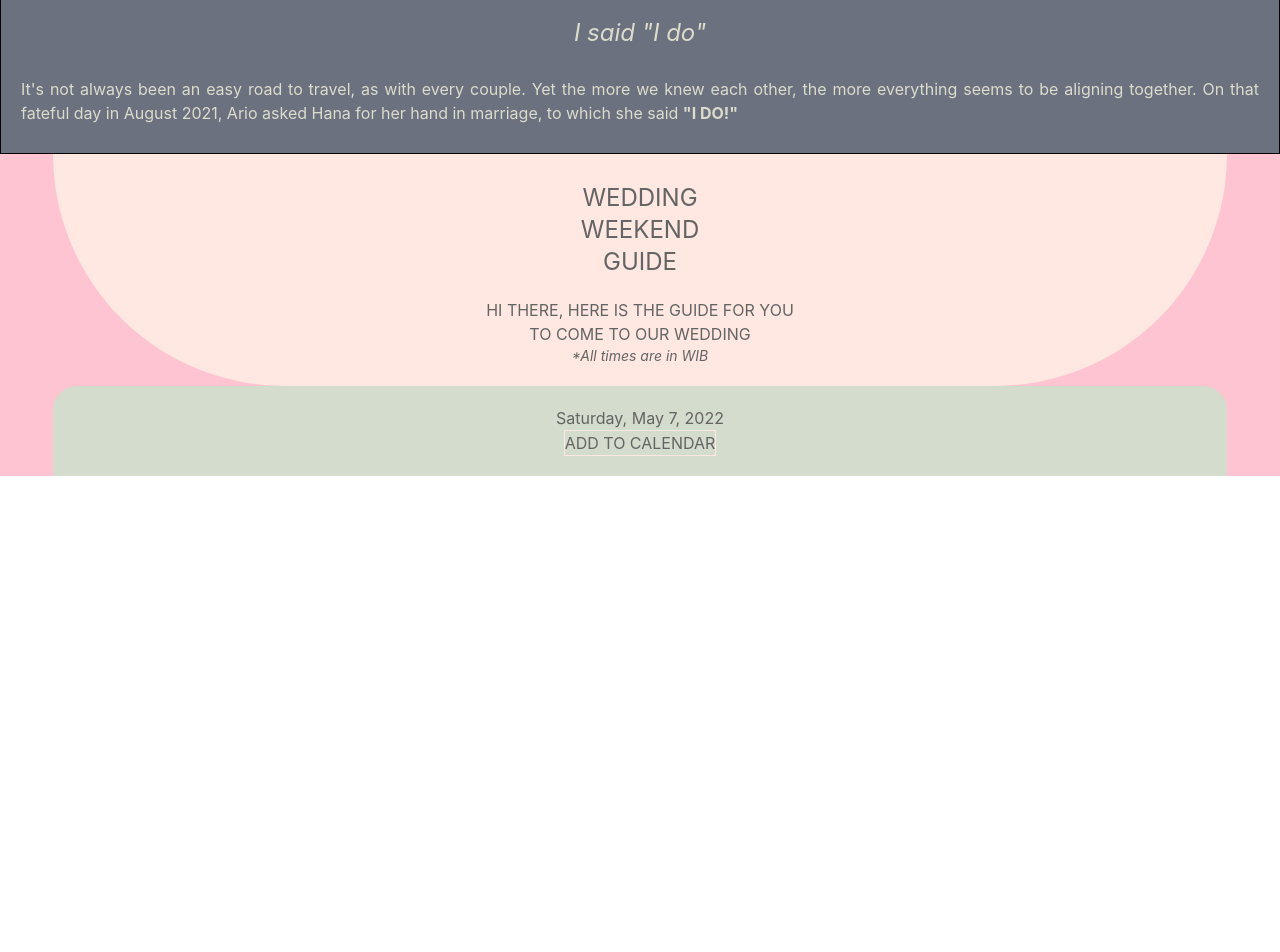
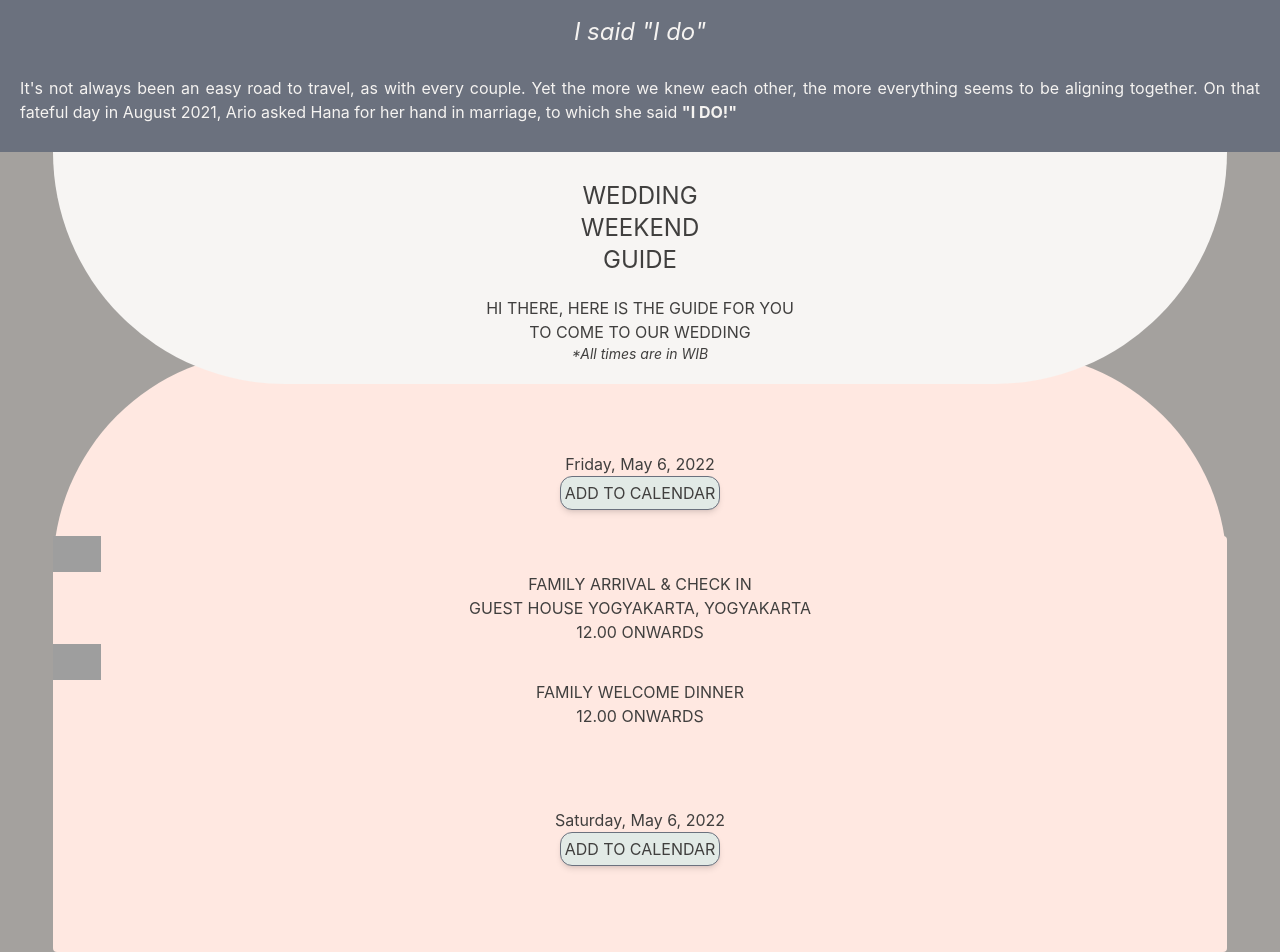
Before and after one commit to ariobintangn/hana-bintang-invitation, a React (Create React App) app in the folder hana-bintang-invitation/: page / in a window 1280 px wide. Shown: the part 694-1646 px from the top of the page. Before the commit the page ends 1170 px from the top, so only its background shows below. Built offline with nearby package versions, Linux system fonts and the light colour scheme; grey boxes are pictures that could not be loaded.

Commit message:
adding details on guide

```diff
--- a/hana-bintang-invitation/src/App.js
+++ b/hana-bintang-invitation/src/App.js
@@ -4,14 +4,14 @@ import journey from "./assets/journey1.png";
 
 function App() {
   return (
-    <div className="bg-card2 h-full text-brokenWhite">
+    <div className="bg-cgrey h-screen text-brokenWhite flex-col flex-wrap">
       <h1 className="text-3xl font-bold underline">Hello world!</h1>
-      {/* <Journey className="bg-card1 bg-card2 text-right text-inline"/> */}
+      {/* <Journey className="bg-card1 bg-cgrey text-right text-inline"/> */}
 
       {/* JOURNEY */}
-      <div className="bg-card2 border border-black text-left p-5 flex-col">
+      <div className="bg-cgrey text-left p-5 flex-col">
         <div className="text-xl">
-          <div className="bg-card2 py-2 flex items-center">
+          <div className="bg-cgrey py-2 flex items-center">
             <p>OUR JOURNEY STARTED</p>
             <img
               alt="our wedding"
@@ -44,10 +44,10 @@ function App() {
         </p>
       </div>
 
-      {/* I SAID I DO */}
-      <div className="h-1/2 bg-card3 text-gray relative flex justify-center">
+      {/* GUIDE*/}
+      <div className="bg-cgrey2 text-gray relative flex justify-center h-full">
         <div className="h-full w-11/12">
-          <div className="bg-card4 rounded-b-full text-center p-5 w-full overflow-hidden">
+          <div className="bg-cpeach2 rounded-b-full relative text-center p-5 w-full z-10">
             <h1 className="py-2 text-2xl mb-3">
               WEDDING
               <br />
@@ -63,9 +63,44 @@ function App() {
             <p className="italic text-sm">*All times are in WIB</p>
           </div>
 
-          <div className="bg-card5 h-full rounded-t-3xl text-center p-5">
-            <h1>Saturday, May 7, 2022</h1>
-            <button className="border-card4 border">ADD TO CALENDAR</button>
+          <div className="bg-cpeach rounded-t-full text-center p-5 absolute top-1/4 w-11/12">
+            <div className="mt-10 p-10">
+              <h1>Friday, May 6, 2022</h1>
+              <button className="border-cgrey border bg-cgrey3 rounded-xl shadow-md p-1 hover:bg-cgrey hover:text-white">
+                ADD TO CALENDAR
+              </button>
+            </div>
+          </div>
+
+          <div className="bg-cpeach rounded text-center bottom-0 top-96 absolute w-11/12 flex-col flex-wrap">
+            <div className="left-1/2 items-center object-center">
+              <img
+                src="https://upload.wikimedia.org/wikipedia/commons/f/fd/20_airtransportation_inv.svg"
+                className="w-12"
+              />
+            </div>
+            <div className="">
+              <h1>FAMILY ARRIVAL & CHECK IN</h1>
+              <h2>GUEST HOUSE YOGYAKARTA, YOGYAKARTA</h2>
+              <h2>12.00 ONWARDS</h2>
+            </div>
+            <div className="left-1/2 items-center object-center">
+              <img
+                src="https://upload.wikimedia.org/wikipedia/commons/f/fd/20_airtransportation_inv.svg"
+                className="w-12"
+              />
+            </div>
+            <div className="">
+              <h1>FAMILY WELCOME DINNER</h1>
+              <h2>12.00 ONWARDS</h2>
+            </div>
+
+            <div className="mt-10 p-10">
+              <h1>Saturday, May 6, 2022</h1>
+              <button className="border-cgrey border bg-cgrey3 rounded-xl shadow-md p-1 hover:bg-cgrey hover:text-white">
+                ADD TO CALENDAR
+              </button>
+            </div>
           </div>
         </div>
       </div>
--- a/hana-bintang-invitation/tailwind.config.js
+++ b/hana-bintang-invitation/tailwind.config.js
@@ -9,14 +9,18 @@ module.exports = {
     extend: {
       colors: {
         card1: "rgba(255,0,0,1)",
-        card2: "#6B717E",
-        card3: "#FFC4D1",
-        card4: "#FFE8E1",
-        card5: "#D4DCCD",
+        cgrey: "#6B717E",
+        cgrey2: "#a4a19e",
+        cgrey3: "#e2eae6",
+        cpink1: "#FFC4D1",
+        cpink2: "#EFAAC4",
+        cpeach: "#FFE8E1",
+        cpeach2: "#f7f5f3",
+        cgreen: "#D4DCCD",
       },
       textColor: {
-        brokenWhite: "rgb(220,220,205)",
-        gray: "rgb(100,100,100)",
+        brokenWhite: "#f5f3f1",
+        gray: "#403f3e",
       },
     },
   },
```
